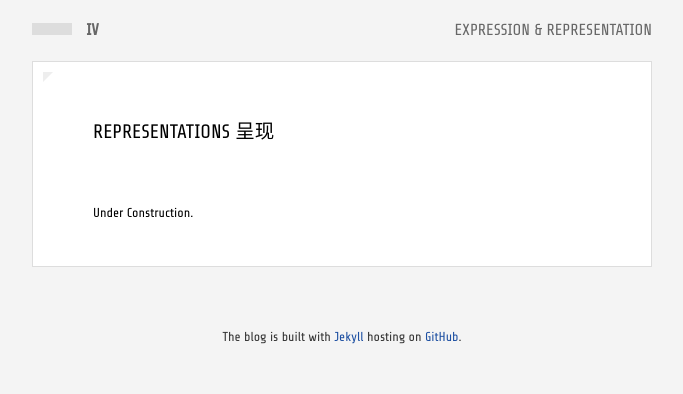
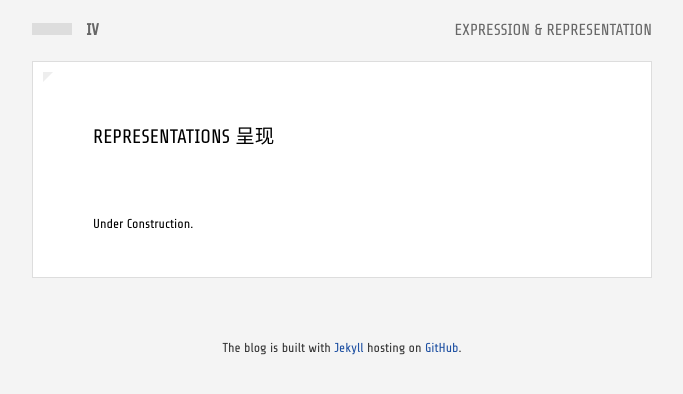
Before and after one commit to kidlj/awei, a Jekyll site: the page built from repr/index.html, in a window 1280 px wide. Shown: the top 394 px of the page, without its empty margins (298-981 px from the left). Built offline with Jekyll 4.4.1, drawn with Linux system fonts in a browser that asks for light colours; Markdown is read by kramdown in place of the engine named in the settings.

Commit message:
css tweak

```diff
--- a/css/style.css
+++ b/css/style.css
@@ -60,7 +60,7 @@ article {
 	font-family: 'Share Tech', sans-serif;
 	font-weight: 400;
 	color: #000000;
-	line-height: 1.6em;
+	line-height: 1.62;
 	position: relative; }
 	article * {
 		max-width: 100%; }
```
